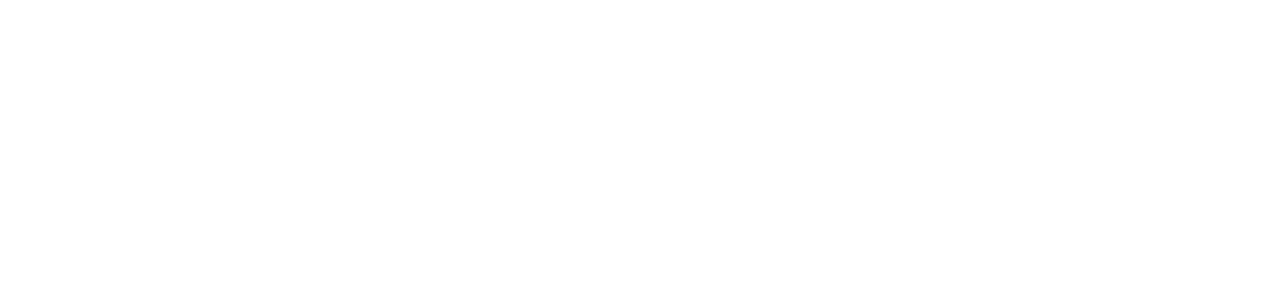
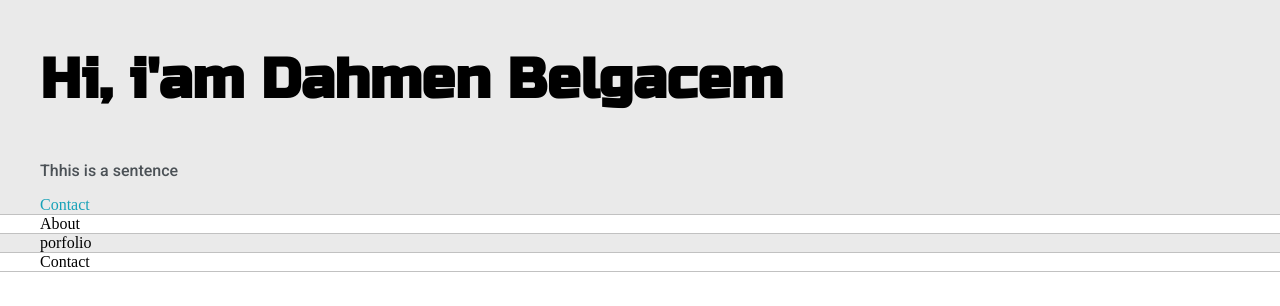
Before and after one commit to Belgacem-Dahmen/portfolio, a plain HTML site: page index.html in a window 1280 px wide. Drawn offline with Linux system fonts and the light colour scheme.

Commit message:
generic styles and sections

```diff
--- a/css/style.css
+++ b/css/style.css
@@ -1,5 +1,77 @@
-*{
+
+
+:root{
+    --mainColor:#eaeaea;
+    --secondaryColor:#fff;
+
+    --borderColor:#c1c1c1;
+    --mainText:black;
+    --secondaryText:#4b5156;
+
+
+}
+
+
+
+
+html, body{
     margin: 0;
     padding: 0;
     box-sizing: border-box;
 }
+
+h1 , h2, h3, h4, h5, h6, strong{
+color: var(--mainText);
+font-family: 'Russo One', sans-serif;
+
+}
+
+p, li, span, label, input , textarea {
+color: var(--secondaryText);
+font-family: 'Roboto', sans-serif;
+}
+
+a{
+    text-decoration: none;
+    color: #17a2b8;
+
+}
+
+ul{
+    list-style: none;
+}
+h1{ font-size: 56px;}
+h2{ font-size: 36px;}
+h3{ font-size: 28px;}
+h4{ font-size: 24px;}
+h5{ font-size: 20px;}
+h6{ font-size: 16px;}
+
+
+
+
+
+.s1{
+    background-color: var(--mainColor);
+    border-bottom: 1px solid var(--borderColor);
+    overflow: auto;
+}
+
+.s2{
+    background-color: var(--secondaryColor);
+    border-bottom: 1px solid var(--borderColor);
+    overflow: auto;
+}
+
+.main-container{
+    width:1200px;
+    margin: 0 auto;
+}
+
+
+@media screen and (max-width: 1200px){
+    .main-container{
+        width: 95%;
+    }
+
+}
--- a/index.html
+++ b/index.html
@@ -5,15 +5,38 @@
     <meta http-equiv="X-UA-Compatible" content="IE=edge">
     <meta name="viewport" content="width=device-width, initial-scale=1.0">
     <title>kacem Portfolio</title>
+    <link rel="preconnect" href="https://fonts.googleapis.com">
+    <link rel="preconnect" href="https://fonts.gstatic.com" crossorigin>
+    <link href="https://fonts.googleapis.com/css2?family=Roboto:wght@500&family=Russo+One&display=swap" rel="stylesheet">
     <link rel="stylesheet" href="./css/style.css">
 </head>
 
 <body>
+   <section class="s1">
+    <div class="main-container">
+      <h1>Hi, i'am Dahmen Belgacem</h1>
+      <p>Thhis is a sentence </p>
+      <a href="#">Contact </a>
+    </div>
+   </section>
 
+<section class="s2">
+  <div class="main-container">
+    About
+    </div>
+</section>
 
+<section class="s1">
+  <div class="main-container">
+      porfolio
+     </div>
+</section>
 
-
-
+<section class="s2">
+  <div class="main-container">
+    Contact
+    </div>
+</section>
 
 
   <script src="./js/index.js"></script>
```
